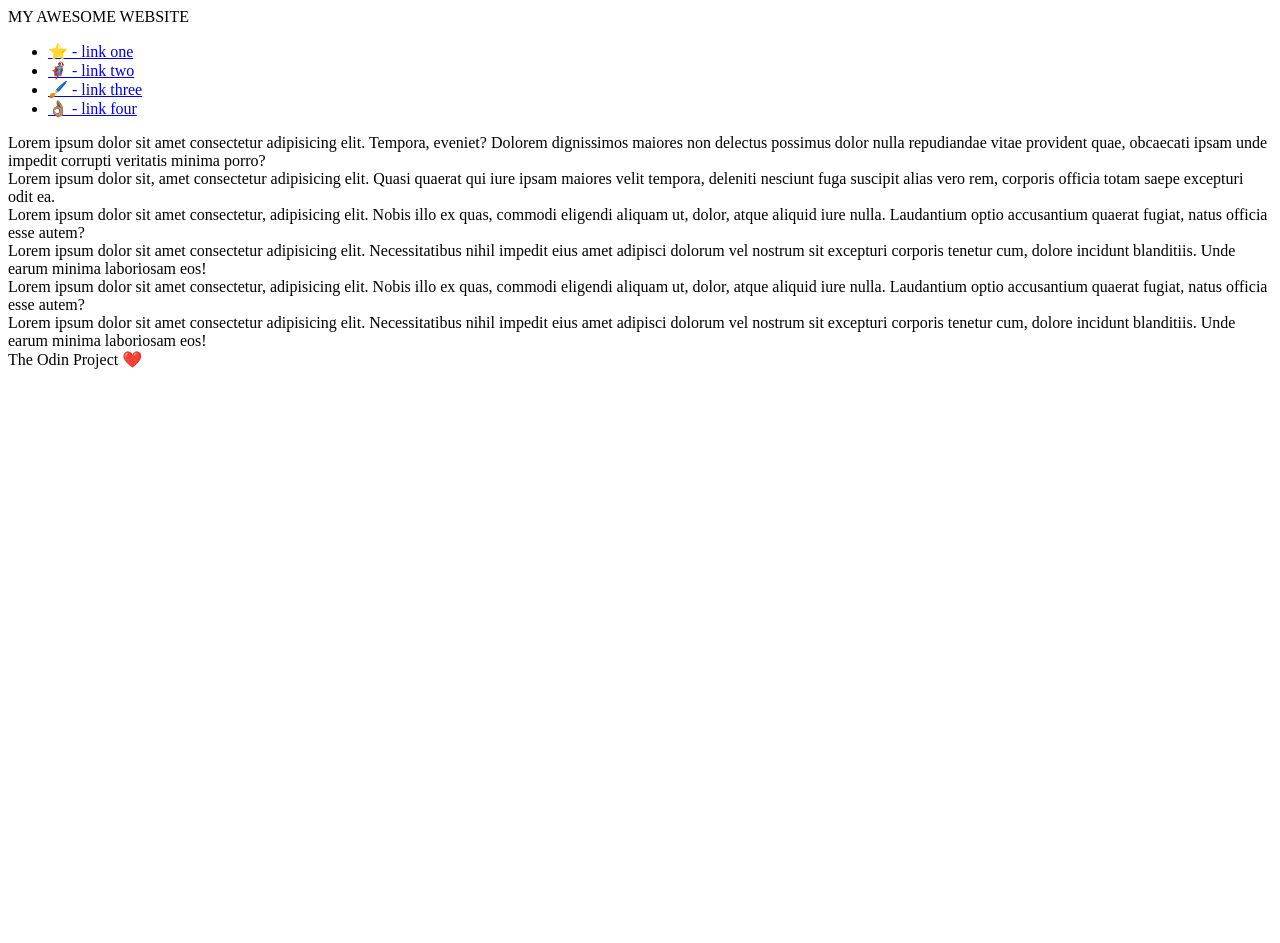
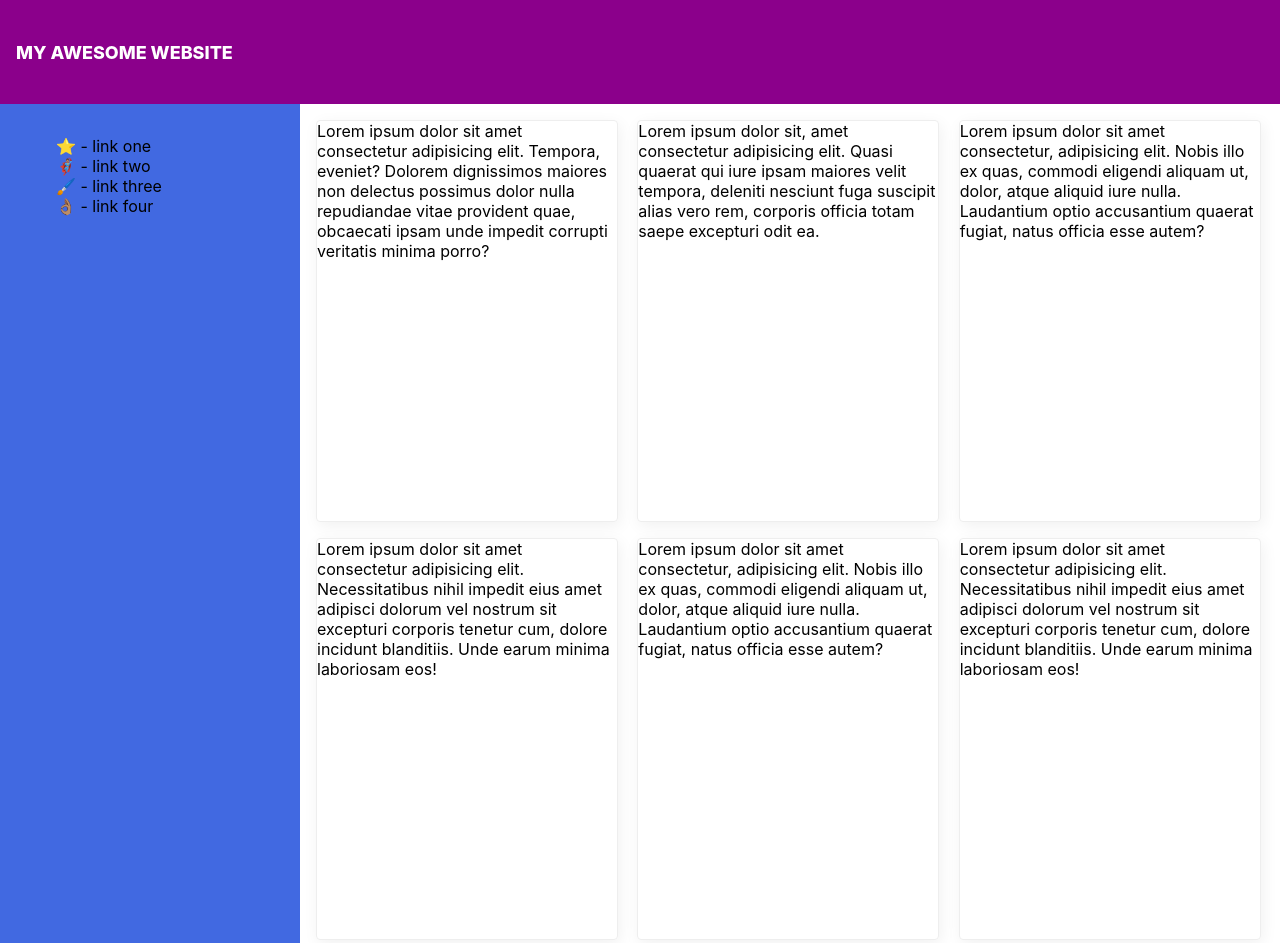
Before and after one commit to maybe-flamez/HtML-Boilerplate-nene, a plain HTML site: page index.html in a window 1280 px wide. Shown: the top 943 px of the page. Before the commit the page ends 800 px from the top, so only its background shows below. Drawn offline with Linux system fonts and the light colour scheme.

Commit message:
Update Intro.css

```diff
--- a/Intro.css
+++ b/Intro.css
@@ -1,7 +1,63 @@
-.subsection.header {
-  color: red;
+body {
+  font-family: -apple-system, BlinkMacSystemFont, 'Segoe UI', Roboto, Oxygen, Ubuntu, Cantarell, 'Open Sans', 'Helvetica Neue', sans-serif;
+  margin: 0;
+  min-height: 100vh;
+  display: flex;
+  flex-direction: column;
 }
 
-.subsection#preview {
-  color: blue;
+.header {
+  display: flex;
+  height: 72px;
+  background: darkmagenta;
+  color: white;
+  padding: 16px;
+  justify-content: start;
+  align-items: center;
+  font-size:large;
+  font-weight: 800;
 }
+.main {
+  display: flex;
+  flex: 1;
+}
+
+.footer {
+  display: flex;
+  height: 72px;
+  background: #eee;
+  color: darkmagenta;
+  justify-content: center;
+  align-items: center;
+}
+
+.sidebar {
+  width: 300px;
+  background: royalblue;
+  box-sizing: border-box;
+}
+.sidebar {
+  flex-shrink: 0;
+  padding: 16px;
+}
+.card {
+  display: grid;
+  grid-template-columns: 300px 300px 300px;
+  border: 1px solid #eee;
+  box-shadow: 2px 4px 16px rgba(0,0,0,.06);
+  border-radius: 4px;
+  width: 300px;
+  height: 400px;
+}
+.Card-container {
+  flex: 1;
+  display: grid;
+  grid-template-columns: repeat(auto-fill, minmax(250px, 1fr));
+  gap: 1rem;
+  padding: 1rem;
+}
+a, ul {
+  text-decoration: none;
+  list-style: none;
+  color: inherit;
+}
```
